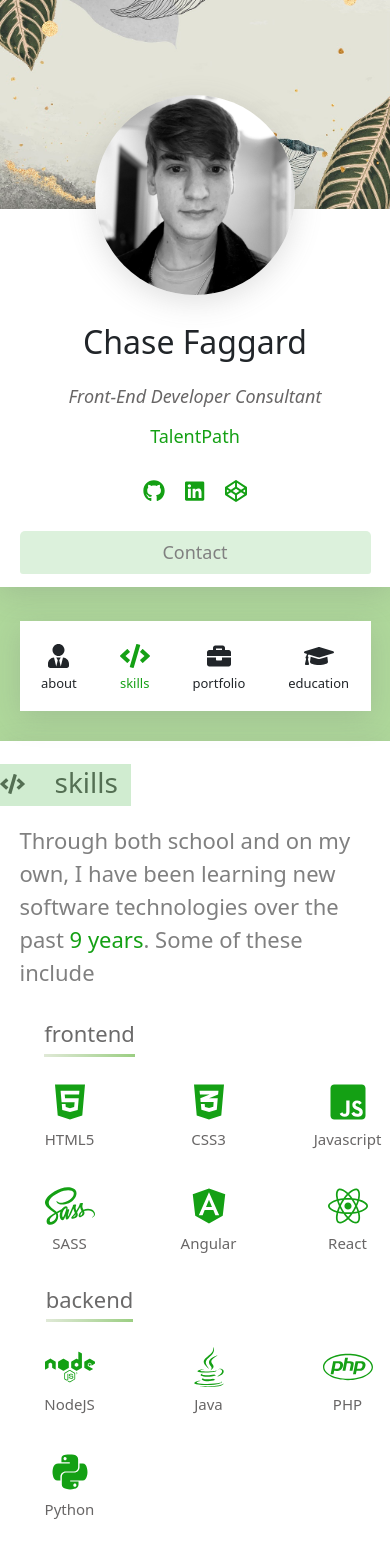
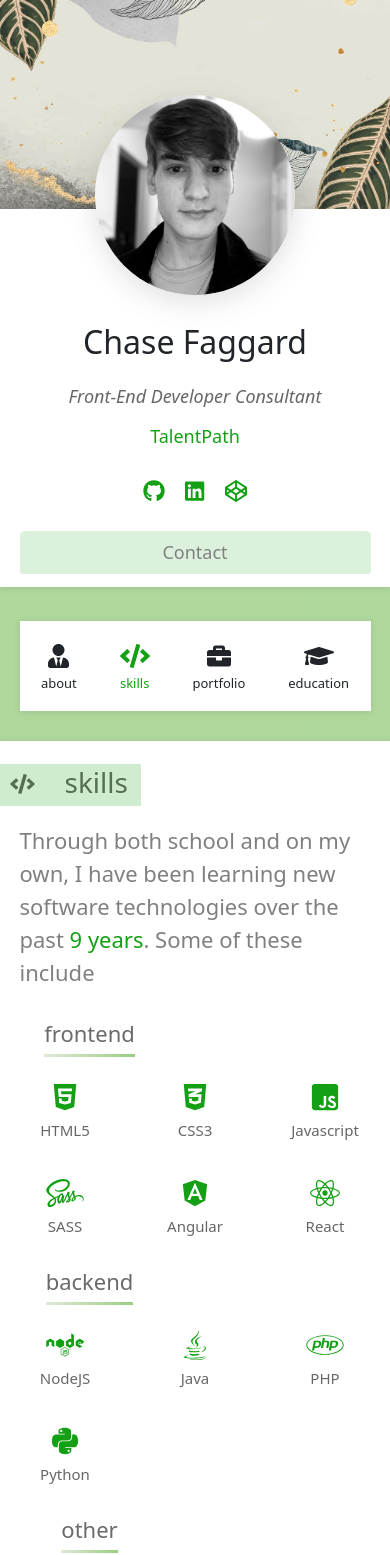
Before and after one commit to ArinChase/Portfolio, an Angular app: page /skills in a window 390 px wide. Shown: the top 1555 px of the page. Built offline with nearby package versions, Linux system fonts and the light colour scheme.

Commit message:
more mobile fixs

```diff
--- a/src/app/app.component.scss
+++ b/src/app/app.component.scss
@@ -94,7 +94,7 @@
 .border {
     border: none !important;
     border-radius: 3px;
-    box-shadow: rgba(100, 100, 111, 0.2) 0px 7px 29px 0px;
+    box-shadow: rgba(100, 100, 111, 0.2) 0px 1px 6px 0px;
 }
 
 /* Side bar */
--- a/src/app/skills/skills.component.scss
+++ b/src/app/skills/skills.component.scss
@@ -29,11 +29,14 @@
         text-align: center;
         p { font-size: 15px; color: rgb(104, 102, 102); }
         .icon {
-            font-size: 40px !important;
+            font-size: 40px;
             width: 60px;
-            margin: 5px 20px 5px 20px;
+            margin: 5px 20px;
             color: var(--green);
+            @media screen and (max-width: 500px) {
+                font-size: 30px;
+                margin: 5px 10px;
+            }
         }
-        &:hover { }
     }
 }
--- a/src/styles.scss
+++ b/src/styles.scss
@@ -23,7 +23,13 @@
         // workaround for IE11
         display: table;
         position: relative;
-        .icon { font-size: 20px; margin: 0px 30px 1px -20px;  }
+        .icon {
+            font-size: 20px;
+            margin: 0px 30px 1px -30px;
+            @media screen and (max-width: 1080px) {
+                margin-left: -10px;
+            }
+        }
         .line {
             position: absolute;
             top: -2px;
```
